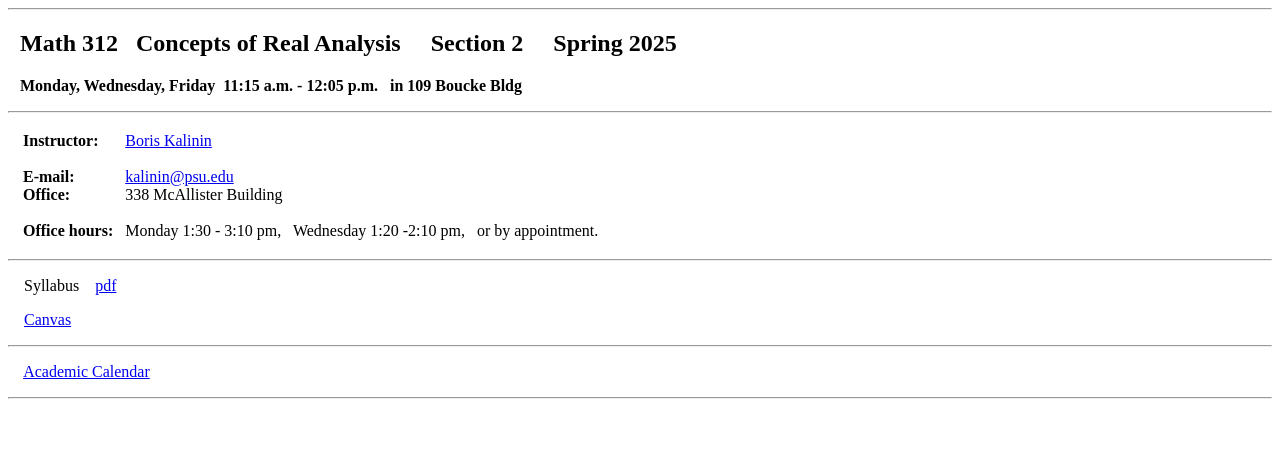
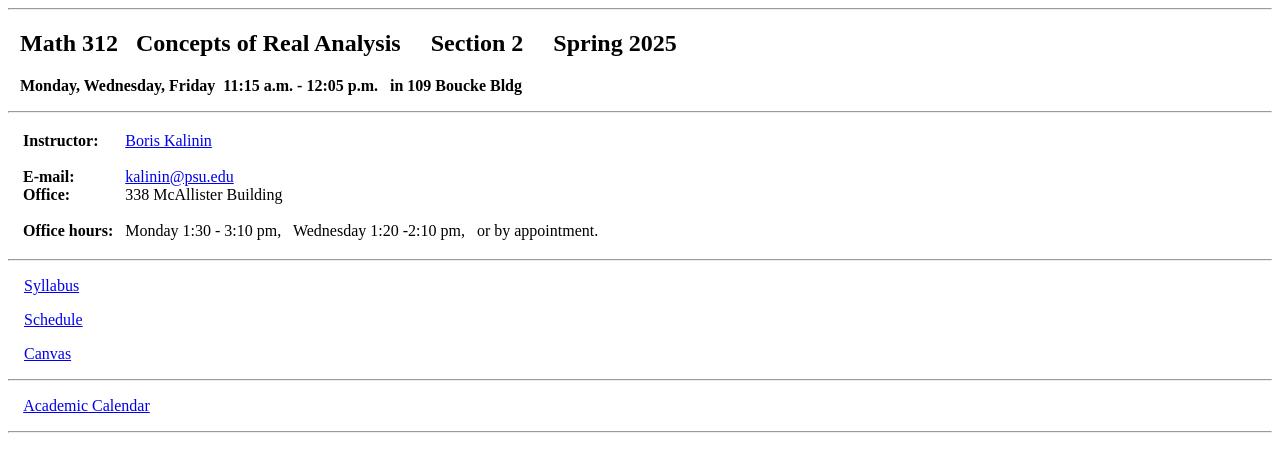
Before and after one commit to BorisK102/BorisK102.github.io, a plain HTML site: page 312-2/312-2.html in a window 1280 px wide. Drawn offline with Linux system fonts and the light colour scheme.

Commit message:
Add files via upload

```diff
--- a/312-2/312-2.html
+++ b/312-2/312-2.html
@@ -40,12 +40,14 @@ Boris Kalinin </a> <br>
 <hr>
 
 <p>
-&nbsp &nbsp  Syllabus &nbsp&nbsp;
-<a href="312_syllabus2.pdf">pdf</a> <br>
+&nbsp &nbsp
+<a href="312_syllabus2.pdf">Syllabus</a> <br>
 
 <p>
+
+&nbsp &nbsp  <a href="312_schedule.pdf">Schedule</a> &nbsp&nbsp;
+<p>
 &nbsp &nbsp <a href="https://canvas.psu.edu">Canvas</a>
-
 
 <p>
 
```
Also changed, not shown: 1 other file.
